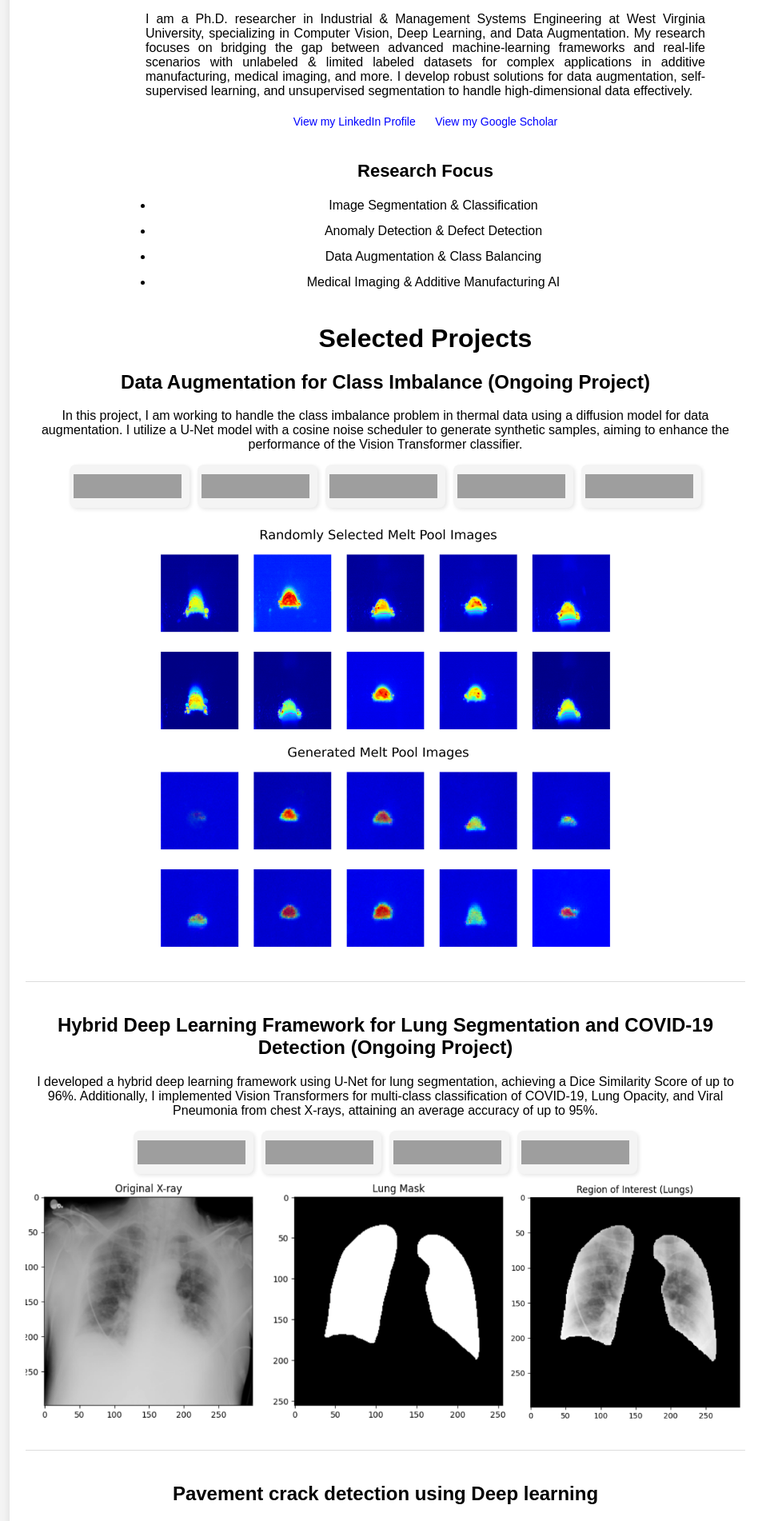
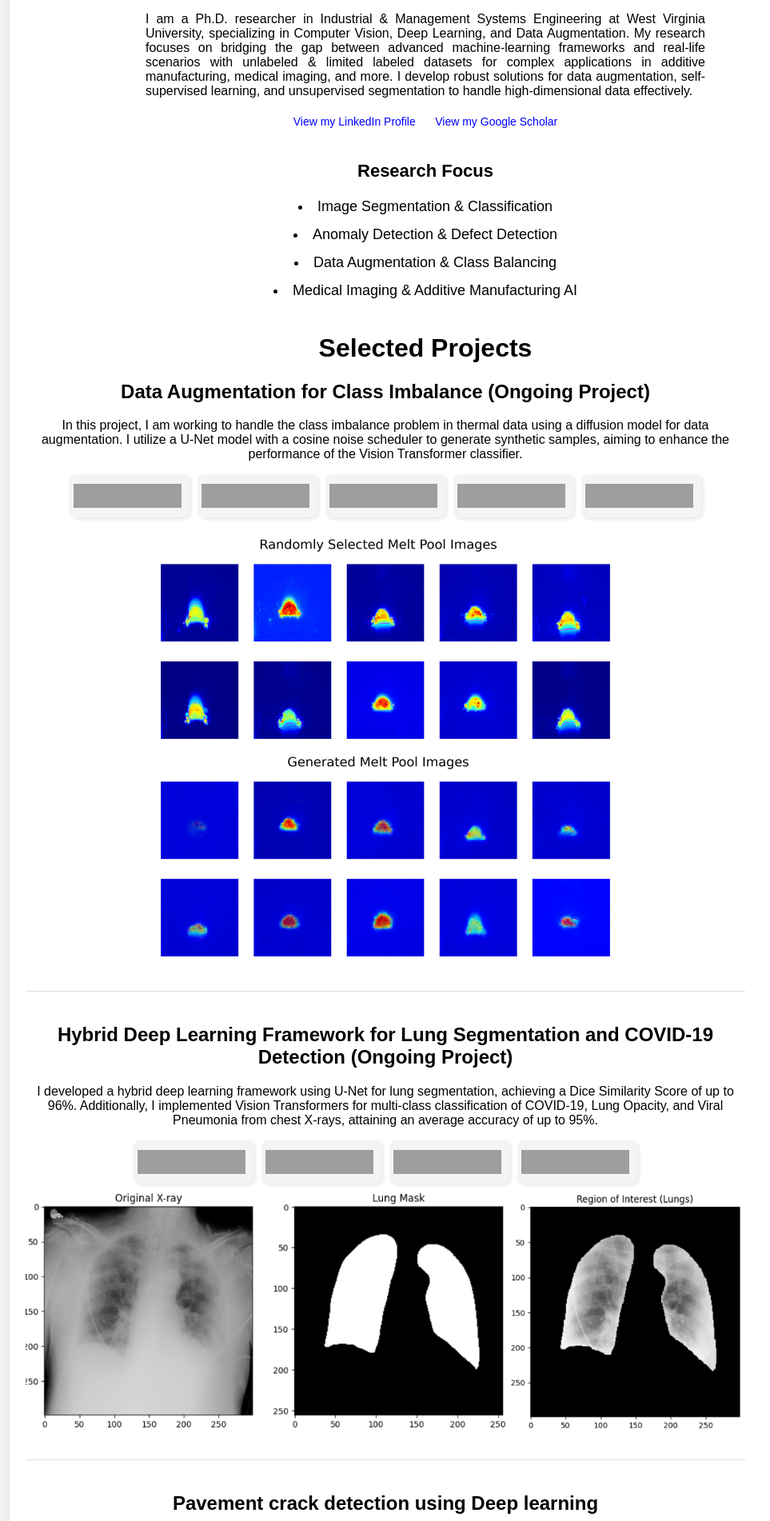
Before and after one commit to IE0005/IE0005.github.io, a Jekyll site: the page built from index.md, in a window 1280 px wide. Shown: the part 365-2267 px from the top of the page at 80% size, without its empty margins (108-1071 px from the left). Built offline with Jekyll 4.4.1, drawn with Linux system fonts in a browser that asks for light colours; grey boxes are pictures that could not be loaded.

Commit message:
Update default.html

```diff
--- a/_layouts/default.html
+++ b/_layouts/default.html
@@ -252,16 +252,18 @@ description: "Computer Vision | Deep Learning | Data Augmentation | AI Research"
 
 .focus-list {
     list-style-type: disc;
-        text-align: center;
+    list-style-position: inside; /* Ensures bullets stay visible */
+    text-align: center; /* Centers the text without hiding bullets */
     margin: 10px auto;
-        padding-left: 20px;
+    padding: 0;
     max-width: 700px;
 }
 
 .focus-list li {
-        font-size: 16px;
+    font-size: 18px;
     margin-bottom: 8px;
     line-height: 1.5;
 }
 
+
 </style>
```
Lines whose indentation alone changed are shown as unchanged.
